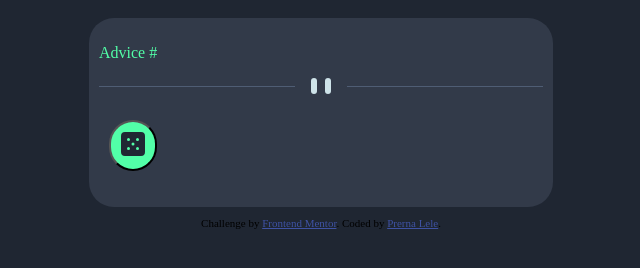
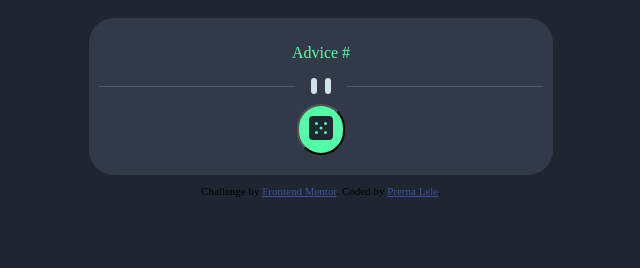
Before and after one commit to prernalele/adviceGenerator, a plain HTML site: page index.html in a window 1280 px wide. Shown: the whole page, without its empty margins (319-959 px from the left). Drawn offline with Linux system fonts and the light colour scheme.

Commit message:
center the divider and dice

```diff
--- a/style.css
+++ b/style.css
@@ -22,6 +22,7 @@ body {
 }
 
 .diceWrapper {
+    margin: -22px;
     background-color: hsl(150, 100%, 66%);
     padding: 10px;
     margin: 10px;
@@ -31,6 +32,9 @@ body {
 }
 
 .diceOuterWrapper {
+    margin: auto;
+    padding:auto;
+    display: flex;
     justify-content: center;
     align-items: center;
 }
@@ -39,6 +43,8 @@ body {
     display: flex;
     justify-content: center;
     align-items: center;
+    margin: auto;
+    padding: auto;
 }
 
 #adviceText {
@@ -54,6 +60,7 @@ body {
 }
 
 #adviceNum {
+    display: flex;
     align-items: center;
     justify-content: center;
     color:  hsl(150, 100%, 66%);
```
